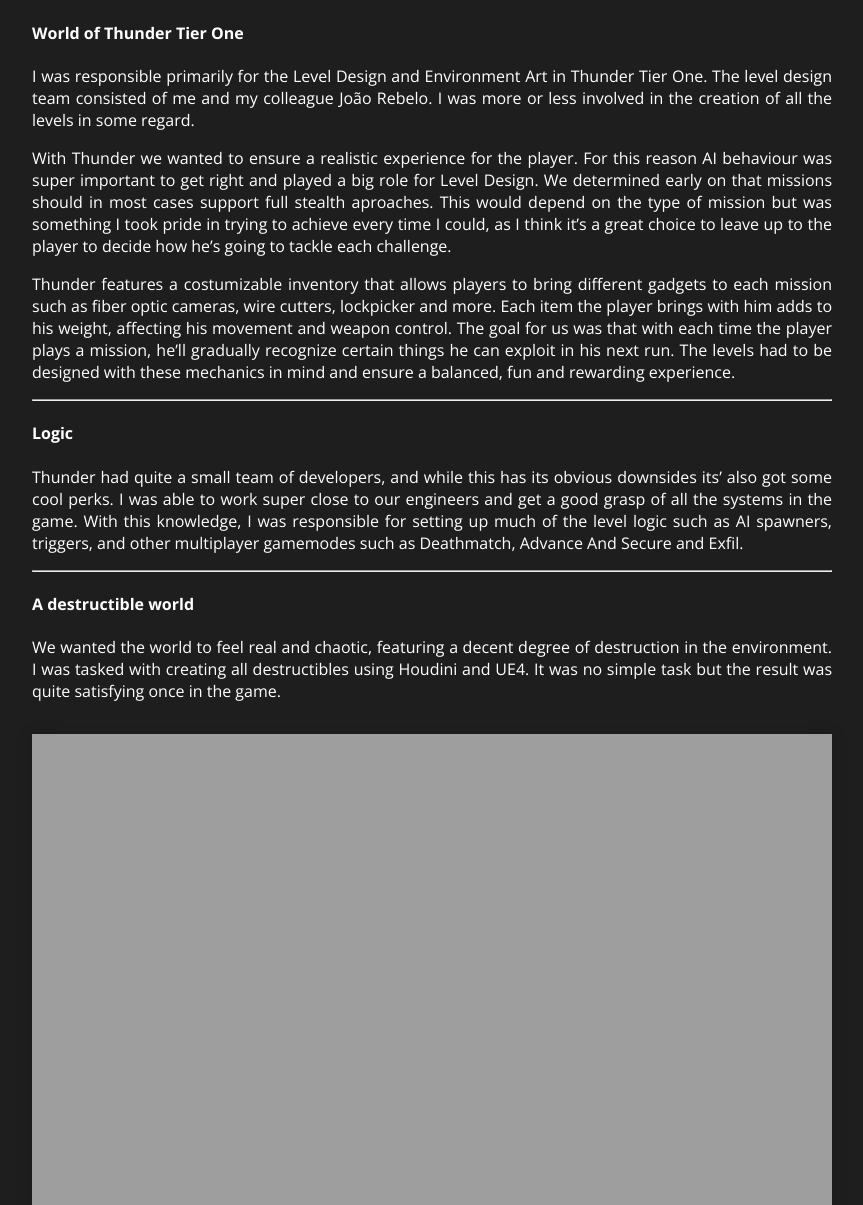
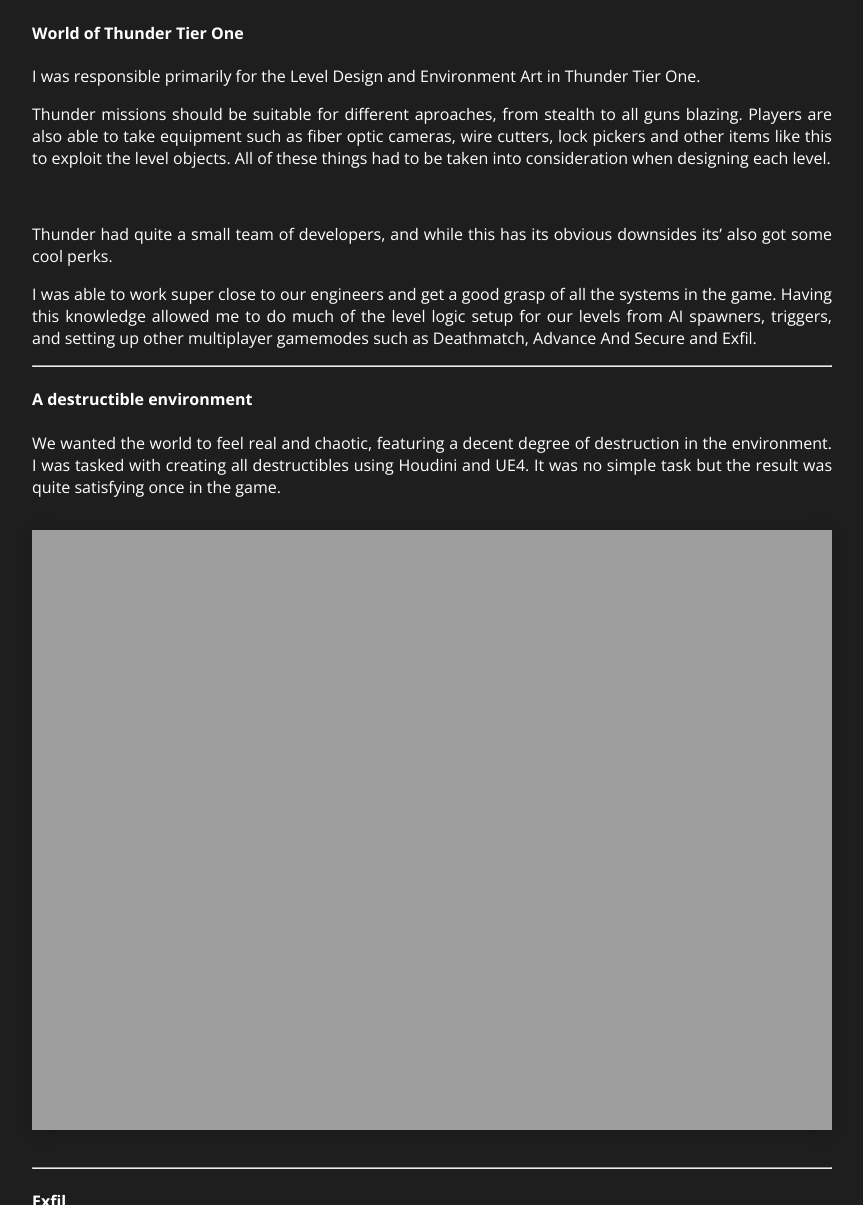
Before and after one commit to THEREALUNREAL/THEREALUNREAL.github.io, a Jekyll site: the page built from _posts/2021-12-07-ThunderTierOne.markdown, in a window 1280 px wide and 1400 px high, scrolled down 941 px, cut to the strip 195-1400 px from the top of the window. Shown: the whole strip, without its empty margins (208-1071 px from the left). Built offline with Jekyll 4.4.1, drawn with Linux system fonts in a browser that asks for light colours; nearby versions of some CDN libraries; some of the changed text lies outside the part shown.

Commit message:
Update 2021-12-07-ThunderTierOne.markdown

```diff
--- a/_posts/2021-12-07-ThunderTierOne.markdown
+++ b/_posts/2021-12-07-ThunderTierOne.markdown
@@ -17,21 +17,19 @@
 
 #### World of Thunder Tier One
 
-I was responsible primarily for the Level Design and Environment Art in Thunder Tier One. The level design team consisted of me and my colleague João Rebelo. I was more or less involved in the creation of all the levels in some regard.
+I was responsible primarily for the Level Design and Environment Art in Thunder Tier One.
 
-With Thunder we wanted to ensure a realistic experience for the player. For this reason AI behaviour was super important to get right and played a big role for Level Design. We determined early on that missions should in most cases support full stealth aproaches. This would depend on the type of mission but was something I took pride in trying to achieve every time I could, as I think it's a great choice to leave up to the player to decide how he's going to tackle each challenge.
+Thunder missions should be suitable for different aproaches, from stealth to all guns blazing. Players are also able to take equipment such as fiber optic cameras, wire cutters, lock pickers and other items like this to exploit the level objects. All of these things had to be taken into consideration when designing each level.
 
-Thunder features a costumizable inventory that allows players to bring different gadgets to each mission such as fiber optic cameras, wire cutters, lockpicker and more. Each item the player brings with him adds to his weight, affecting his movement and weapon control. The goal for us was that with each time the player plays a mission, he'll gradually recognize certain things he can exploit in his next run. The levels had to be designed with these mechanics in mind and ensure a balanced, fun and rewarding experience.
+<br>
+
+Thunder had quite a small team of developers, and while this has its obvious downsides its' also got some cool perks.
+
+I was able to work super close to our engineers and get a good grasp of all the systems in the game. Having this knowledge allowed me to do much of the level logic setup for our levels from AI spawners, triggers, and setting up other multiplayer gamemodes such as Deathmatch, Advance And Secure and Exfil.
 
 <hr>
 
-#### Logic
-
-Thunder had quite a small team of developers, and while this has its obvious downsides its' also got some cool perks. I was able to work super close to our engineers and get a good grasp of all the systems in the game. With this knowledge, I was responsible for setting up much of the level logic such as AI spawners, triggers, and other multiplayer gamemodes such as Deathmatch, Advance And Secure and Exfil.
-
-<hr>
-
-#### A destructible world
+#### A destructible environment
 
 We wanted the world to feel real and chaotic, featuring a decent degree of destruction in the environment. I was tasked with creating all destructibles using Houdini and UE4. It was no simple task but the result was quite satisfying once in the game.
 
@@ -41,6 +39,8 @@
 
 #### Exfil
 
+
+
 At some point during development, we were asked to brainstorm and come up with potential cool extra gamemodes for PVE and PVP. Being a big fan of PVP games and specificly Counter-Strike I knew I'd love to have a round based gamemode in TTO.
 
 Thus I took some of my free time to design something I thought could work with the maps we had already designed (with slight adjustments required), that could be fun and offer a lot of replayability.
@@ -49,32 +49,12 @@
 
 <hr>
 
+#### So many things to do!
+
+During development I also tapped into many things outside my field, from designing many features such as Player Progression, Contracts, Item drops, UI and other things. It was an incredibly valuable experience to work on this game and explore so many things out of my confort zone. I'm glad I was given an oportunity to do this much, and I am so proud of how it all turned out.
 
 
-Being a big fan of multiplayer games, from the start I pushed for different PVP modes and took initiative in adapting and setting up game levels to support different the different gamemodes.
-
-- LEVEL DESIGN
-- LEVEL LOGIC
-- DESTRUCTIBLES
-- GAME DESIGN
--   Exfil
--   Advance and Secure
-- OUTGAME FEATURES
--   Contracts
--   Player Progression
--   UI
-
-
-Having been involved in so many different things in the game, makes this a very special project for me that I'm super proud of and, in a way I consider it atleast partly my -adopted- baby that I care for a lot.
-
-My main responsibility in the project was creating interesting levels for the campaign, COOP and PVP and dressing them. It was a great learning experience. The top-down genre wasn't totally new to me, I had played a couple different top-down games in my life so I understood some of the constraints and challenges that come with designing for this type of game.
-
 [![TTO #3]({{ site.url }}/images/ThunderTierOne/SquadFiring_600x200.gif)]({{ site.url }}/images/ThunderTierOne/SquadFiring_600x200.gif)
-
-On the levels side of things aside from designing and decorating these, I also had the oportunity to create all the destructible assets present in the game using Houdini. Something I had never done in my life and I'm glad I got a chance to explore here.
-
-
-I was pretty much involved in all the levels in some way or another. And while I'm not totally happy with all of them, I consider it was a success after seeing people play through them.
 
 [![TTO #2]({{ site.url }}/images/ThunderTierOne/balloon_600x200.gif)]({{ site.url }}/images/ThunderTierOne/balloon_600x200.gif)
 
```
